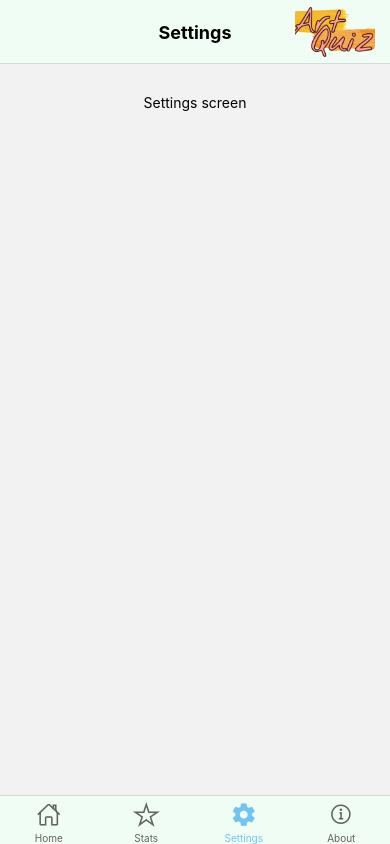
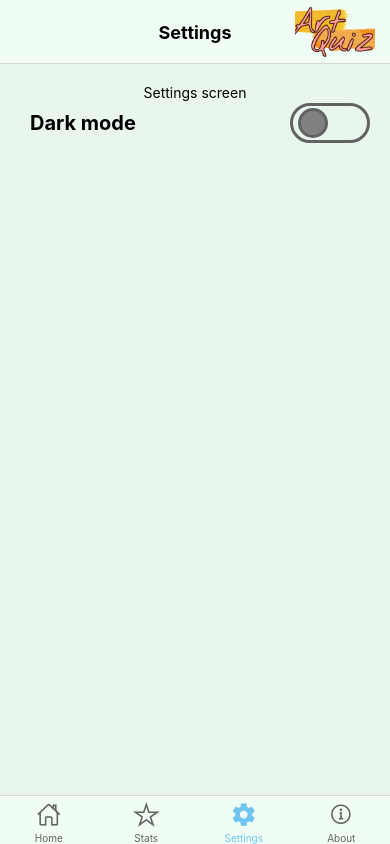
Before and after one commit to SergeiOsmolovskii/Art-Quiz-Mobile, a React Native app in the folder AtrQuiz/: screen /Settings in a window 390 px wide. Built offline with nearby package versions, Linux system fonts and the light colour scheme.

Commit message:
fix: add custom switch. add dark mode settings

```diff
--- /dev/null
+++ b/AtrQuiz/components/CustomSwitch.js
@@ -0,0 +1,53 @@
+import { View, TouchableOpacity, Animated, StyleSheet, Easing } from 'react-native';
+
+export const CustomSwitch = ({ value, borderColor, enebleColor, disableColor, onToggle }) => {
+  const animation = new Animated.Value(value ? 1 : 0);
+
+  const toggleSwitch = () => {
+    Animated.timing(animation, {
+      toValue: value ? 0 : 1,
+      duration: 500,
+      easing: Easing.inOut(Easing.cubic),
+      useNativeDriver: false,
+    }).start(() => {
+      onToggle(!value);
+    });
+  };
+
+  const circleTranslateX = animation.interpolate({
+    inputRange: [0, 1],
+    outputRange: [5, 40],
+  });
+
+  const backgroundColor = animation.interpolate({
+    inputRange: [0, 1],
+    outputRange: [disableColor, enebleColor],
+  });
+
+  return (
+    <TouchableOpacity onPress={toggleSwitch}>
+        <View style={[styles.switchContainer, { borderColor: borderColor }]}>
+        <Animated.View style={[styles.circle, { backgroundColor, transform: [{ translateX: circleTranslateX }], borderColor }]}>
+        </Animated.View>
+      </View>
+    </TouchableOpacity>
+  );
+};
+
+const styles = StyleSheet.create({
+  switchContainer: {
+    width: 80,
+    height: 40,
+    borderRadius: 40,
+    borderWidth: 3,
+    justifyContent: 'center',
+  },
+  circle: {
+    width: 30,
+    height: 30,
+    backgroundColor: 'white',
+    borderRadius: 30,
+    borderWidth: 3,
+    position: 'absolute',
+  },
+});
--- a/AtrQuiz/data/data.json
+++ b/AtrQuiz/data/data.json
@@ -120,8 +120,8 @@
     "imageNum": "19"
   },
   {
-    "author": "Bartolomeo Murillo.",
-    "name": "Madonna and beads.",
+    "author": "Bartolomeo Murillo",
+    "name": "Madonna and beads",
     "year": "1655",
     "imageNum": "20"
   },
--- a/AtrQuiz/screens/HomeScreen.js
+++ b/AtrQuiz/screens/HomeScreen.js
@@ -1,10 +1,10 @@
-import { StyleSheet, View, FlatList, Button } from 'react-native';
+import { StyleSheet, View, FlatList } from 'react-native';
 import { Asset } from 'expo-asset';
+import { useTheme } from '../theme/ThemeContext';
 import { SelectRoundButton } from './../components/SelectRoundButton';
-import { useTheme } from '../theme/ThemeContext';
 
 export const HomeScreen = ({ navigation }) => {
-  const { colors, toggleTheme } = useTheme();
+  const { colors } = useTheme();
 
   const buttonsArr = [{
       title: 'Artists',
@@ -27,7 +27,6 @@ export const HomeScreen = ({ navigation }) => {
           <SelectRoundButton key={item.title} title={item.title} subtitle={item.subtitle} imageURL={item.url} navigation={navigation} />
         )}
       />
-      <Button title="Toggle Theme" onPress={toggleTheme} />
     </View>
   );
 }
--- a/AtrQuiz/screens/SettingsScreen.js
+++ b/AtrQuiz/screens/SettingsScreen.js
@@ -1,19 +1,56 @@
-import React from 'react';
+import { useState } from 'react';
 import { StyleSheet, View, Text } from 'react-native';
+import { useSelector } from 'react-redux';
+import { useTheme } from '../theme/ThemeContext';
+import { CustomSwitch } from '../components/CustomSwitch';
+
 export const SettingsScreen = () => {
+  const { colors, toggleTheme } = useTheme();
+  const theme = useSelector((state) => state.game.settings.colorScheme);
+  const [isDarkModeOn, setIsDarkModeOn] = useState(theme === 'dark' ? true : false);
+
+  const handleSwitchDarkMode = () => {
+    setIsDarkModeOn(!isDarkModeOn);
+    toggleTheme();
+  };
 
   return (
-    <View style={styles.container}>
+    <View style={styles.container(colors.background)}>
       <Text>Settings screen</Text>
+
+      <View style={styles.switchContainer}>
+        <Text style={styles.text(colors.textPrimary)}>Dark mode</Text>
+        <CustomSwitch
+          value={isDarkModeOn}
+          borderColor={colors.switchBorderColor}
+          thumbColor={isDarkModeOn ? colors.switchEnable : colors.switchDisable}
+          enebleColor={colors.switchEnable}
+          disableColor={colors.switchDisable}
+          onToggle={handleSwitchDarkMode}
+        />
+      </View>
+
     </View>
   );
 }
 
 const styles = StyleSheet.create({
-  container: {
+  container: (backgroundColor) => ({
+    flex: 1,
     width: '100%',
-    padding: 30,
+    padding: 20,
     alignItems: 'center',
-    justifyContent: 'center'
-  }
+    backgroundColor,
+  }), switchContainer: {
+    flexDirection: 'row',
+    width: '100%',
+    alignItems: 'center',
+    justifyContent: 'space-between',
+  }, text: (color) => ({
+    margin: 10,
+    textAlign: 'center',
+    fontSize: 20,
+    fontWeight: 'bold',
+    color: color,
+  })
 });
--- a/AtrQuiz/theme/darkTheme.js
+++ b/AtrQuiz/theme/darkTheme.js
@@ -18,4 +18,7 @@ export const darkThemeStyles = {
   incorrectAnswer: '#c21d03',
   popupBackground: '#4b4848',
   congratulationBackground: '#3D5A80',
+  switchBorderColor: '#626262',
+  switchEnable: '#2E8B57',
+  switchDisable: '#808080',
 };
--- a/AtrQuiz/theme/lightTheme.js
+++ b/AtrQuiz/theme/lightTheme.js
@@ -18,4 +18,7 @@ export const lightThemeStyles = {
   incorrectAnswer: 'red',
   popupBackground: '#E9F6EE',
   congratulationBackground: '#AAC2EF',
+  switchBorderColor: '#626262',
+  switchEnable: '#2E8B57',
+  switchDisable: '#808080',
 };
```
